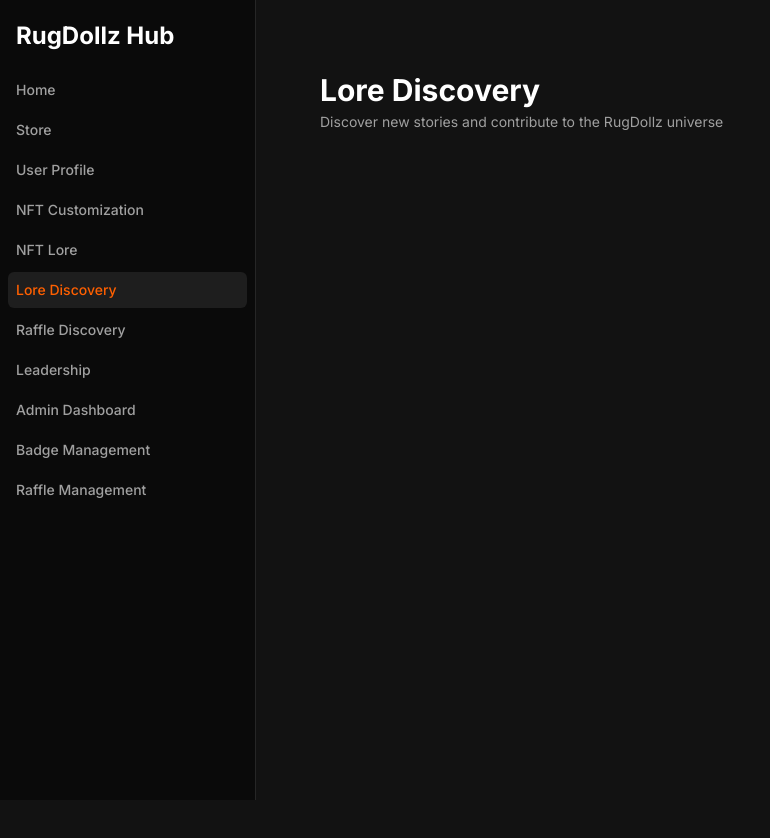
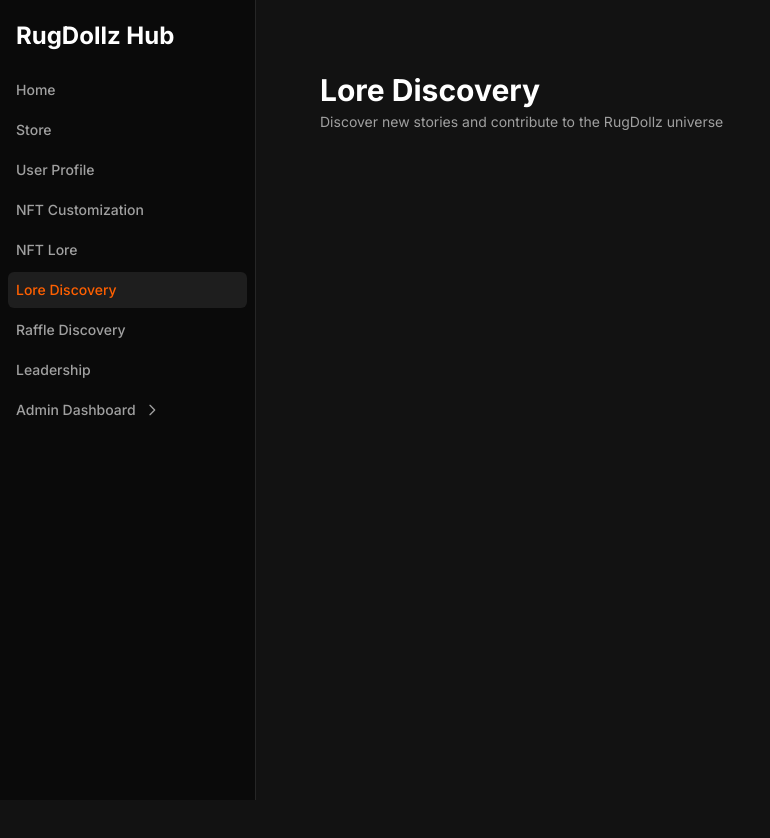
Before and after one commit to LatinGeek/rugdollz-central-hub, a Next.js app: page /lore-discovery in a window 1280 px wide. Shown: the top 838 px of the page, without its empty margins (0-770 px from the left). Built offline with nearby package versions, Linux system fonts and the light colour scheme.

Commit message:
[FEATURE] Make the admin options a subcategory of "Admin Dashboard" in the menu

```diff
--- a/app/(admin)/layout.tsx
+++ /dev/null
@@ -1,63 +0,0 @@
-import { ReactNode } from 'react'
-import Link from 'next/link'
-import { usePathname } from 'next/navigation'
-
-const adminNavigation = [
-  { name: 'Admin Dashboard', href: '/admin/dashboard' },
-  { name: 'Badge Management', href: '/admin/badge-management' },
-  { name: 'Raffle Management', href: '/admin/raffle-management' },
-]
-
-export default function AdminLayout({
-  children,
-}: {
-  children: ReactNode
-}) {
-  const pathname = usePathname()
-
-  return (
-    <div className="min-h-screen bg-gray-100">
-      <div className="flex h-screen">
-        {/* Sidebar */}
-        <div className="hidden md:flex md:w-64 md:flex-col md:fixed md:inset-y-0">
-          <div className="flex-1 flex flex-col min-h-0 bg-white border-r border-gray-200">
-            <div className="flex-1 flex flex-col pt-5 pb-4 overflow-y-auto">
-              <div className="flex items-center flex-shrink-0 px-4">
-                <h1 className="text-2xl font-bold text-gray-900">Admin Panel</h1>
-              </div>
-              <nav className="mt-5 flex-1 px-2 space-y-1">
-                {adminNavigation.map((item) => {
-                  const isActive = pathname === item.href
-                  return (
-                    <Link
-                      key={item.name}
-                      href={item.href}
-                      className={`group flex items-center px-2 py-2 text-sm font-medium rounded-md ${
-                        isActive
-                          ? 'bg-gray-100 text-gray-900'
-                          : 'text-gray-600 hover:bg-gray-50 hover:text-gray-900'
-                      }`}
-                    >
-                      {item.name}
-                    </Link>
-                  )
-                })}
-              </nav>
-            </div>
-          </div>
-        </div>
-
-        {/* Main content */}
-        <div className="md:pl-64 flex flex-col flex-1">
-          <main className="flex-1">
-            <div className="py-6">
-              <div className="max-w-7xl mx-auto px-4 sm:px-6 md:px-8">
-                {children}
-              </div>
-            </div>
-          </main>
-        </div>
-      </div>
-    </div>
-  )
-}
--- a/app/components/Navigation.tsx
+++ b/app/components/Navigation.tsx
@@ -13,6 +13,9 @@ const navigation = [
   { name: 'Lore Discovery', href: '/lore-discovery' },
   { name: 'Raffle Discovery', href: '/raffle-discovery' },
   { name: 'Leadership', href: '/leadership' },
+]
+
+const adminNavigation = [
   { name: 'Admin Dashboard', href: '/admin-dashboard' },
   { name: 'Badge Management', href: '/badge-management' },
   { name: 'Raffle Management', href: '/raffle-management' },
@@ -21,6 +24,11 @@ const navigation = [
 export function Navigation() {
   const pathname = usePathname()
   const [isMobileMenuOpen, setIsMobileMenuOpen] = useState(false)
+  const [isAdminMenuOpen, setIsAdminMenuOpen] = useState(false)
+
+  const isAdminPath = pathname.startsWith('/admin') ||
+                     pathname.startsWith('/badge-management') ||
+                     pathname.startsWith('/raffle-management')
 
   return (
     <>
@@ -48,6 +56,53 @@ export function Navigation() {
                   </Link>
                 )
               })}
+
+              {/* Admin Menu */}
+              <div className="mt-4">
+                <button
+                  onClick={() => setIsAdminMenuOpen(!isAdminMenuOpen)}
+                  className={`w-full flex items-center px-2 py-2 text-sm font-medium rounded-md ${
+                    isAdminPath
+                      ? 'bg-[rgb(var(--bg-light))] text-[rgb(var(--primary-orange))]'
+                      : 'text-[rgb(var(--text-secondary))] hover:bg-[rgb(var(--bg-light))] hover:text-[rgb(var(--text-primary))]'
+                  }`}
+                >
+                  <span>Admin Dashboard</span>
+                  <svg
+                    className={`ml-2 h-4 w-4 transition-transform ${isAdminMenuOpen ? 'rotate-90' : ''}`}
+                    fill="none"
+                    viewBox="0 0 24 24"
+                    stroke="currentColor"
+                  >
+                    <path
+                      strokeLinecap="round"
+                      strokeLinejoin="round"
+                      strokeWidth={2}
+                      d="M9 5l7 7-7 7"
+                    />
+                  </svg>
+                </button>
+                {isAdminMenuOpen && (
+                  <div className="ml-4 mt-1 space-y-1">
+                    {adminNavigation.map((item) => {
+                      const isActive = pathname === item.href
+                      return (
+                        <Link
+                          key={item.name}
+                          href={item.href}
+                          className={`block px-2 py-2 text-sm font-medium rounded-md ${
+                            isActive
+                              ? 'bg-[rgb(var(--bg-light))] text-[rgb(var(--primary-orange))]'
+                              : 'text-[rgb(var(--text-secondary))] hover:bg-[rgb(var(--bg-light))] hover:text-[rgb(var(--text-primary))]'
+                          }`}
+                        >
+                          {item.name}
+                        </Link>
+                      )
+                    })}
+                  </div>
+                )}
+              </div>
             </nav>
           </div>
         </div>
@@ -108,6 +163,54 @@ export function Navigation() {
                 </Link>
               )
             })}
+
+            {/* Mobile Admin Menu */}
+            <div className="mt-4">
+              <button
+                onClick={() => setIsAdminMenuOpen(!isAdminMenuOpen)}
+                className={`w-full flex items-center px-3 py-2 text-base font-medium rounded-md ${
+                  isAdminPath
+                    ? 'bg-[rgb(var(--bg-light))] text-[rgb(var(--primary-orange))]'
+                    : 'text-[rgb(var(--text-secondary))] hover:bg-[rgb(var(--bg-light))] hover:text-[rgb(var(--text-primary))]'
+                }`}
+              >
+                <span>Admin Dashboard</span>
+                <svg
+                  className={`ml-2 h-4 w-4 transition-transform ${isAdminMenuOpen ? 'rotate-90' : ''}`}
+                  fill="none"
+                  viewBox="0 0 24 24"
+                  stroke="currentColor"
+                >
+                  <path
+                    strokeLinecap="round"
+                    strokeLinejoin="round"
+                    strokeWidth={2}
+                    d="M9 5l7 7-7 7"
+                  />
+                </svg>
+              </button>
+              {isAdminMenuOpen && (
+                <div className="ml-4 mt-1 space-y-1">
+                  {adminNavigation.map((item) => {
+                    const isActive = pathname === item.href
+                    return (
+                      <Link
+                        key={item.name}
+                        href={item.href}
+                        onClick={() => setIsMobileMenuOpen(false)}
+                        className={`block px-3 py-2 text-base font-medium rounded-md ${
+                          isActive
+                            ? 'bg-[rgb(var(--bg-light))] text-[rgb(var(--primary-orange))]'
+                            : 'text-[rgb(var(--text-secondary))] hover:bg-[rgb(var(--bg-light))] hover:text-[rgb(var(--text-primary))]'
+                        }`}
+                      >
+                        {item.name}
+                      </Link>
+                    )
+                  })}
+                </div>
+              )}
+            </div>
           </nav>
         )}
       </div>
```
